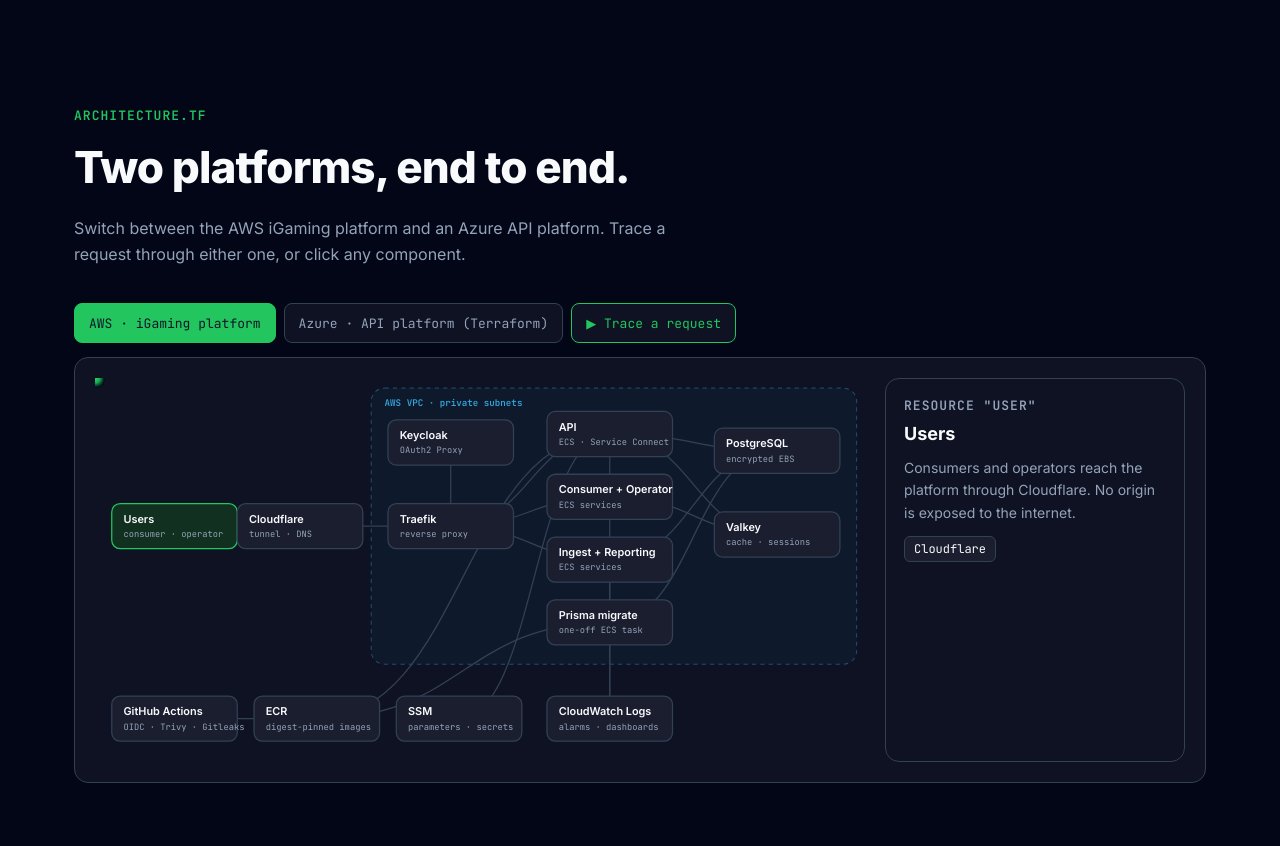
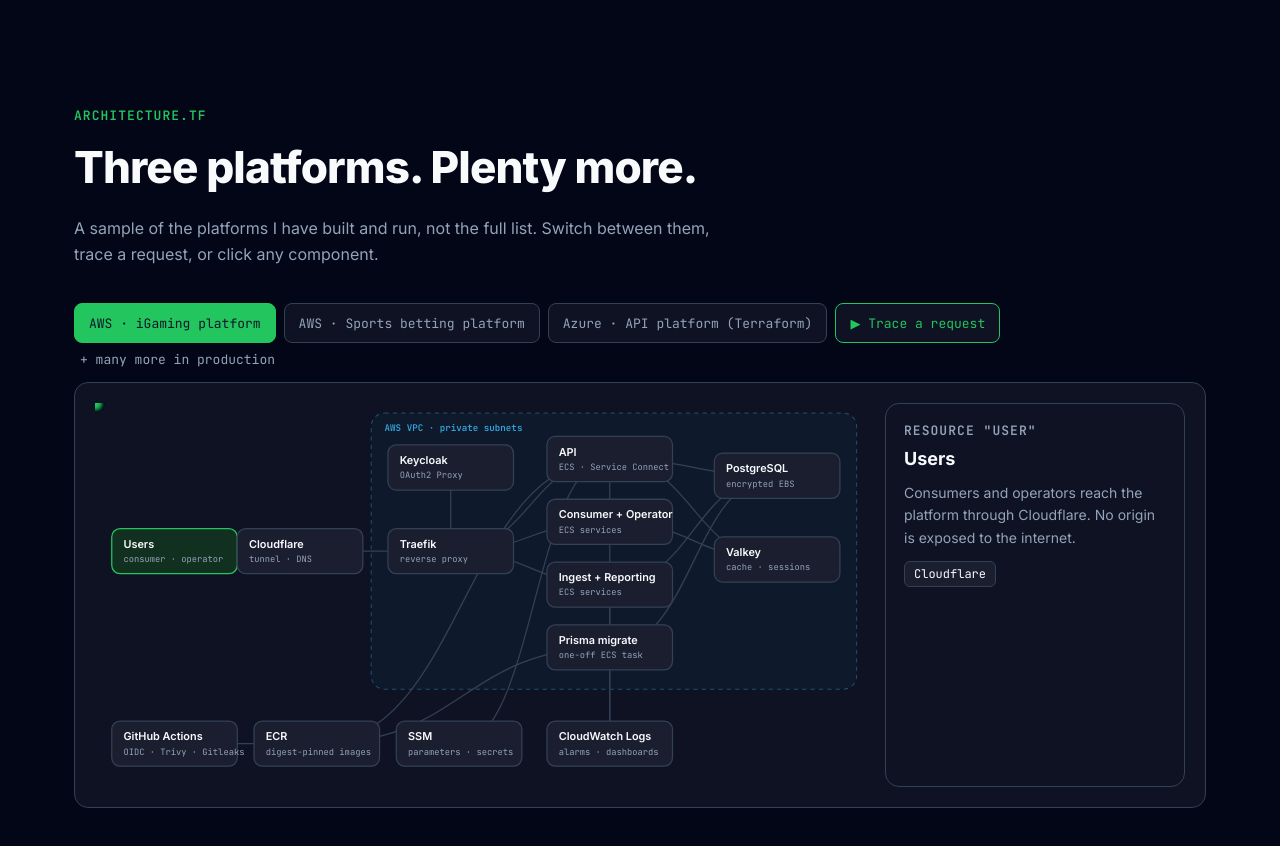
Before and after one commit to KirilMilosevski/kiril-cv-landing, a plain HTML site: page index.html in a window 1280 px wide. Shown: the part 1360-2206 px from the top of the page. Drawn offline with Linux system fonts and the light colour scheme.

Commit message:
Add sports betting platform map, retitle infra section to three platforms

```diff
--- a/index.html
+++ b/index.html
@@ -94,6 +94,7 @@
 .mtab.trace{color:var(--accent);border-color:var(--accent)}
 .zone{fill:rgba(56,189,248,.04);stroke:#38BDF8;stroke-opacity:.35;stroke-dasharray:5 5;stroke-width:1.2}
 .zl{fill:#38BDF8;font:600 11px var(--mono);opacity:.85}
+.more{align-self:center;font:500 13px var(--mono);color:var(--fg-muted);margin-left:6px}
 /* pipeline */
 .pipe{display:flex;align-items:center;gap:0;margin:40px 0 20px;overflow-x:auto;padding:8px 2px 14px}
 .stage{flex:1;min-width:190px;text-align:left;padding:14px 16px;background:var(--card);border:1px solid var(--border);border-radius:12px;cursor:pointer;color:var(--fg);font:inherit;transition:border-color .2s,transform .2s}
@@ -226,9 +227,9 @@
 <section id="topology">
   <div class="wrap">
     <p class="eyebrow">architecture.tf</p>
-    <h2 class="rv">Two platforms, end to end.</h2>
-    <p class="lead rv">Switch between the AWS iGaming platform and an Azure API platform. Trace a request through either one, or click any component.</p>
-    <div class="plan-tabs rv"><span id="mapTabs" style="display:contents"></span><button class="mtab trace" id="trace" type="button">▶ Trace a request</button></div>
+    <h2 class="rv">Three platforms. Plenty more.</h2>
+    <p class="lead rv">A sample of the platforms I have built and run, not the full list. Switch between them, trace a request, or click any component.</p>
+    <div class="plan-tabs rv"><span id="mapTabs" style="display:contents"></span><button class="mtab trace" id="trace" type="button">▶ Trace a request</button><span class="more">+ many more in production</span></div>
     <div class="card topo rv" style="margin-top:0">
       <div id="topo"></div>
       <div class="inspect card" id="inspect" aria-live="polite"></div>
@@ -358,6 +359,29 @@
       ],
       edges: [['user','cf'],['cf','edge'],['edge','auth'],['edge','api'],['edge','web'],['edge','ingest'],['api','pg'],['api','cache'],['web','cache'],['ingest','pg'],['mig','pg'],['ci','ecr'],['ecr','api'],['ecr','mig'],['ssm','api'],['api','obs'],['ingest','obs']],
       trace: ['user','cf','edge','auth','api','cache','pg'],
+    },
+    betting: {
+      label: 'AWS · Sports betting platform', w: 920, h: 450,
+      zones: [{ x: 330, y: 12, w: 580, h: 330, label: 'AWS VPC · 3 AZs · public + private subnets' }],
+      nodes: [
+        { id: 'user', x: 20, y: 150, t: 'Players', s: 'web · back office', d: 'Players and staff reach the platform over HTTPS through CloudFront.', tags: ['HTTPS'] },
+        { id: 'cf', x: 170, y: 150, t: 'CloudFront', s: 'ALB origin', d: 'CloudFront in front of the ALB with caching disabled for the API. A smoke test hits it after every proxy deploy.', tags: ['CloudFront'] },
+        { id: 'alb', x: 350, y: 150, t: 'ALB', s: 'path routing', d: 'The ALB accepts traffic only from CloudFront and routes by path to the right ECS service.', tags: ['ALB', 'Security groups'] },
+        { id: 'proxy', x: 540, y: 40, t: 'API proxy', s: 'nginx · JWT headers', d: 'nginx/OpenResty rewrites /api paths to backend services and injects JWT-derived headers.', tags: ['nginx', 'ECS'] },
+        { id: 'front', x: 540, y: 115, t: 'Frontend', s: 'Next.js on ECS', d: 'Next.js standalone frontend served from ECS behind the ALB.', tags: ['Next.js', 'ECS'] },
+        { id: 'core', x: 540, y: 190, t: 'Core services', s: 'market · price · betting +', d: 'Around 15 backend services on ECS with Service Connect. The betting service is pinned to a single task with no overlap during deploys. Capacity is EC2-backed, spot-only in dev.', tags: ['ECS', 'Service Connect', 'Spot', 'Autoscaling'] },
+        { id: 'staff', x: 540, y: 265, t: 'Staff auth · audit', s: 'private only', d: 'Staff authentication, audit and back office run with no ALB and no CloudFront. They are reachable only over Service Connect.', tags: ['Service Connect', 'Private'] },
+        { id: 'rds', x: 740, y: 40, t: 'RDS MySQL', s: 'private · PITR', d: 'Private-only RDS MySQL with encrypted storage, deletion protection and point-in-time recovery.', tags: ['RDS', 'Encrypted', 'PITR'] },
+        { id: 'redis', x: 740, y: 130, t: 'ElastiCache', s: 'Redis · TLS + AUTH', d: 'Redis with transit encryption and an AUTH token.', tags: ['ElastiCache', 'TLS'] },
+        { id: 'kafka', x: 740, y: 220, t: 'MSK Kafka', s: 'private brokers', d: 'MSK with private-only brokers across two AZs, TLS and SCRAM auth, and topics for events and compact odds.', tags: ['MSK', 'SCRAM', 'TLS'] },
+        { id: 'ci', x: 20, y: 380, t: 'GitHub Actions', s: 'OIDC deploy role', d: 'Deploys assume an AWS role through GitHub OIDC. Build, push to ECR, force a new ECS deployment, wait for stability.', tags: ['GitHub Actions', 'OIDC'] },
+        { id: 'ecr', x: 190, y: 380, t: 'ECR', s: 'repo per service', d: 'One ECR repository per service, with lifecycle policies.', tags: ['ECR'] },
+        { id: 'sec', x: 360, y: 380, t: 'Secrets Manager', s: 'DB · Kafka · APIs', d: 'Database, Kafka SCRAM and third-party API credentials live in Secrets Manager.', tags: ['Secrets Manager'] },
+        { id: 'obs', x: 540, y: 380, t: 'CloudWatch', s: 'alarms · Slack', d: 'Alarms across ALB, ECS, RDS, Redis and MSK, a shared dashboard, and EventBridge rules for failed deployments. Alerts reach Slack through SNS and Lambda.', tags: ['CloudWatch', 'SNS', 'Lambda', 'EventBridge'] },
+        { id: 'budget', x: 740, y: 380, t: 'AWS Budget', s: 'Slack alerts', d: 'A monthly budget with Slack alerts on actual and forecasted spend.', tags: ['Budgets', 'Cost control'] },
+      ],
+      edges: [['user','cf'],['cf','alb'],['alb','proxy'],['alb','front'],['alb','core'],['proxy','core'],['proxy','staff'],['core','rds'],['core','redis'],['core','kafka'],['staff','rds'],['ci','ecr'],['ecr','core'],['sec','core'],['core','obs'],['obs','budget']],
+      trace: ['user','cf','alb','proxy','core','rds'],
     },
     azure: {
       label: 'Azure · API platform (Terraform)', w: 900, h: 400,
```
